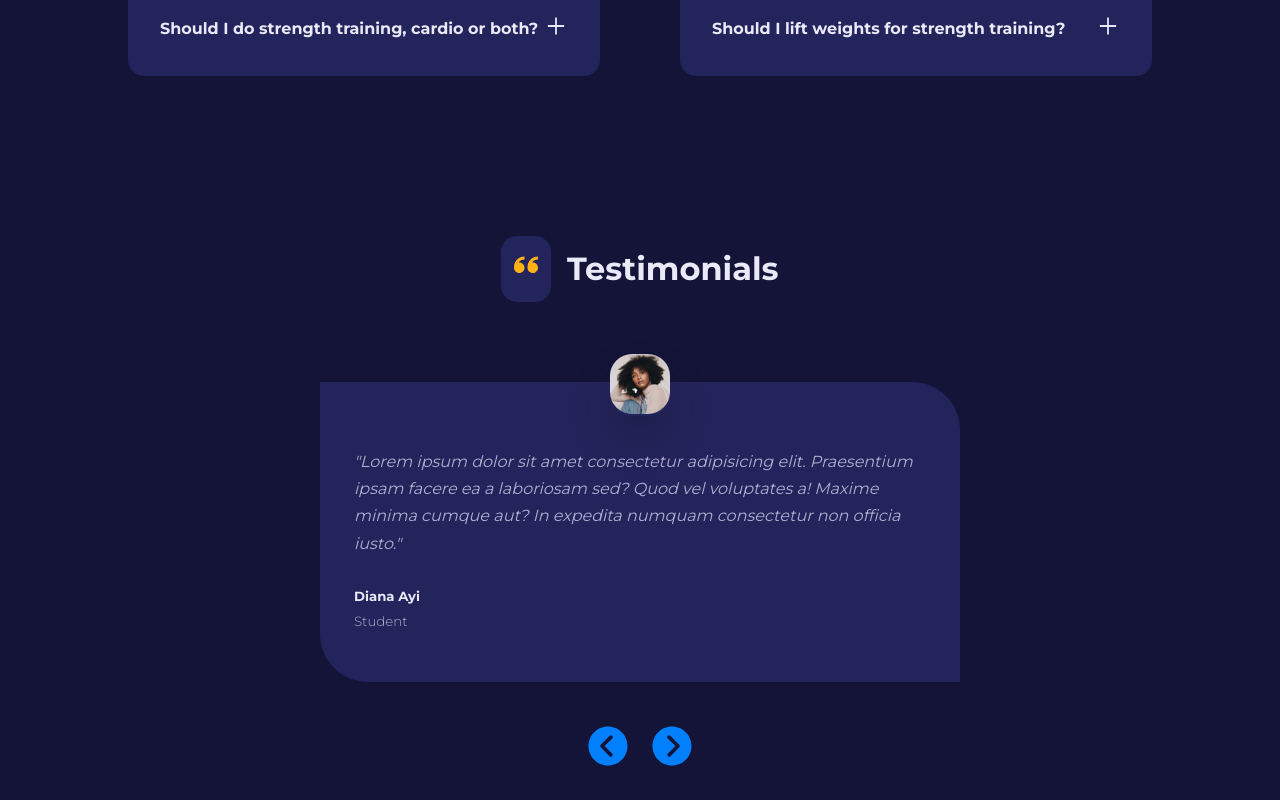
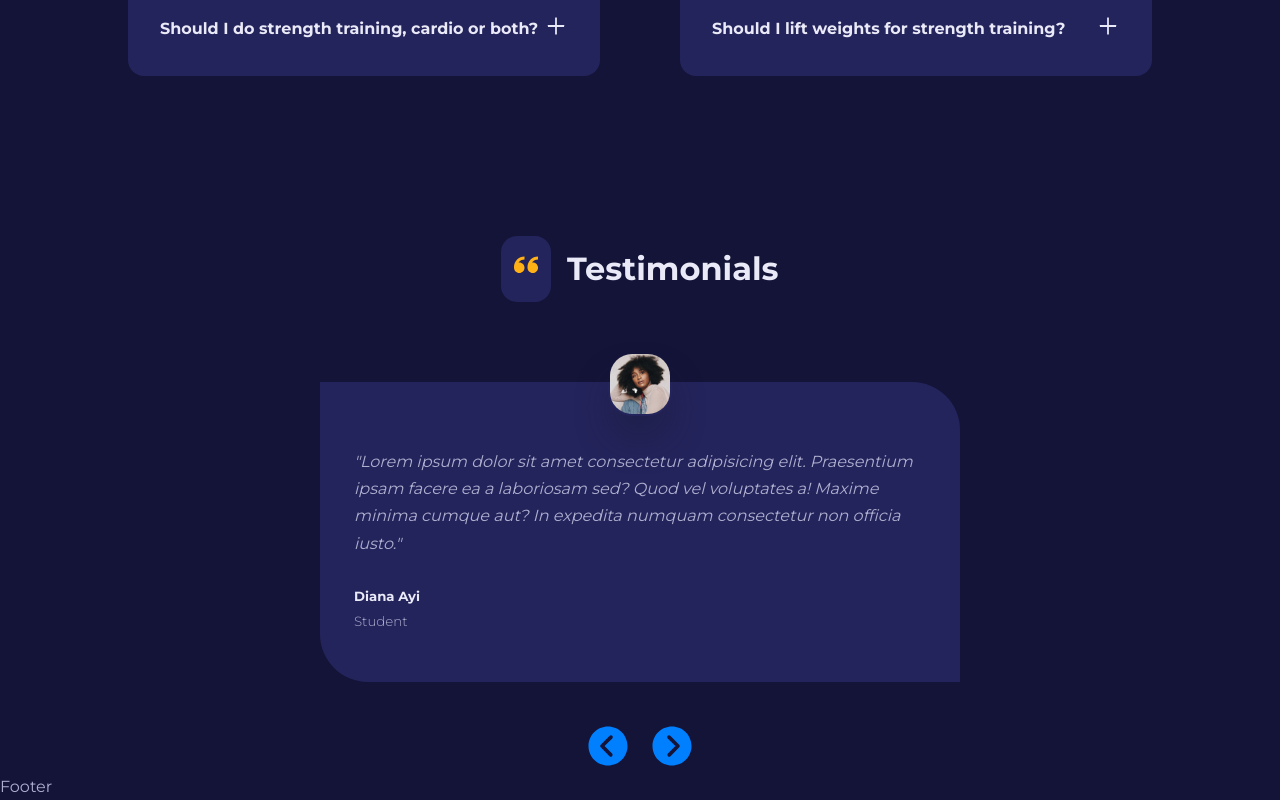
Before and after one commit to Eddysam2000/XP-Fitness, a React (Create React App) app: page / in a window 1280 px wide. Shown: the part 2769-3569 px from the top of the page. Before the commit the page ends 3542 px from the top, so only its background shows below. Built offline with nearby package versions, Linux system fonts and the light colour scheme.

Commit message:
testimonial added

```diff
--- /dev/null
+++ b/src/components/Footer.jsx
@@ -0,0 +1,9 @@
+
+
+const Footer = () => {
+  return (
+    <div>Footer</div>
+  )
+}
+
+export default Footer
--- a/src/pages/home/Home.jsx
+++ b/src/pages/home/Home.jsx
@@ -1,4 +1,5 @@
 import FAQs from '../../components/FAQs'
+import Footer from '../../components/Footer'
 import MainHeader from '../../components/MainHeader'
 import Programs from '../../components/Programs'
 import Testimonials from '../../components/Testimonials'
@@ -13,6 +14,7 @@ const Home = () => {
     <Values/>
     <FAQs/>
     <Testimonials/>
+    <Footer/>
     </>
   )
 }
```
